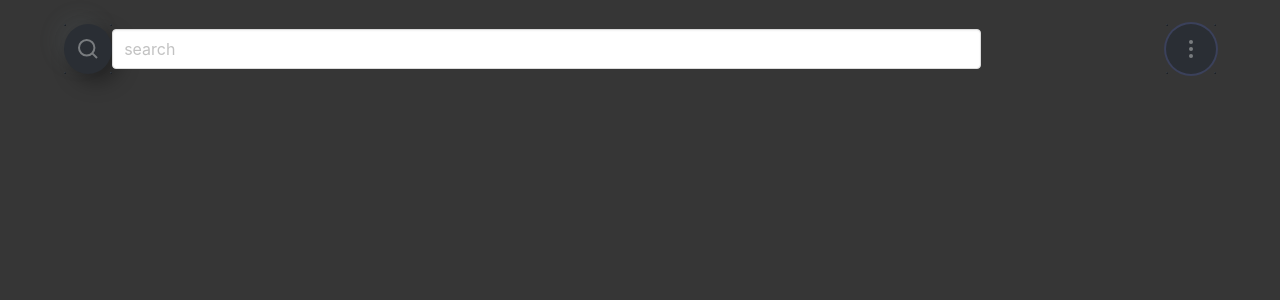
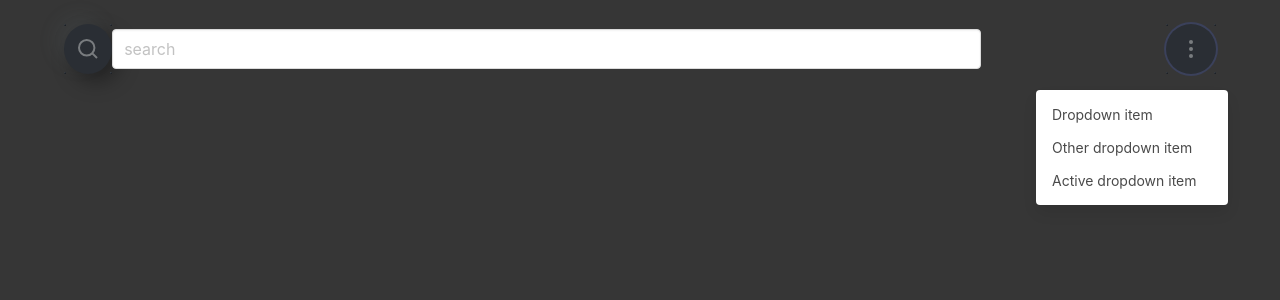
Before and after one commit to Maokei/mserver, a React (Create React App) app in the folder mclient/: page / in a window 1280 px wide. Both pictures are taken after a click on the button 1191 px from the left and 49 px from the top of the page. Shown: the top 300 px of the page. Built offline with nearby package versions, Linux system fonts and the light colour scheme.

Commit message:
show-more dropdown

```diff
--- a/mclient/src/components/Header.tsx
+++ b/mclient/src/components/Header.tsx
@@ -1,7 +1,6 @@
 import React from "react";
-import { ReactComponent as SearchIcon } from "../assets/search-vector.svg";
-import { ReactComponent as MoreIcon } from "../assets/union-vector.svg";
-// import { ReactComponent as BackIcon } from "../assets/back-vector.svg";
+import { Search } from "./Search";
+import { ShowMore } from "./ShowMore";
 
 interface HeaderProps {
     onClick: () => void;
@@ -14,21 +13,9 @@ export const Header: React.FC<HeaderProps> = ({ onClick }) => {
                 <BackIcon />
             </div> */}
 
-            <div
-                data-testid="search"
-                className="control column is-four-fifths search-wrapper"
-            >
-                <button className="icon" onClick={onClick}>
-                    <SearchIcon />
-                </button>
-                <input className="input" type="text" placeholder="search" />
-            </div>
+            <Search onClick={onClick} />
 
-            <div className="column show-more-wrapper">
-                <button data-testid="show-more" className="button icon">
-                    <MoreIcon />
-                </button>
-            </div>
+            <ShowMore />
         </header>
     );
 };
--- /dev/null
+++ b/mclient/src/components/Search.tsx
@@ -0,0 +1,20 @@
+import React from "react";
+import { ReactComponent as SearchIcon } from "../assets/search-vector.svg";
+
+interface SearchProps {
+    onClick: () => void;
+}
+
+export const Search: React.FC<SearchProps> = ({ onClick }) => {
+    return (
+        <div
+            data-testid="search"
+            className="control column is-four-fifths search-wrapper"
+        >
+            <button className="icon" onClick={onClick}>
+                <SearchIcon />
+            </button>
+            <input className="input" type="text" placeholder="search" />
+        </div>
+    );
+};
--- /dev/null
+++ b/mclient/src/components/ShowMore.tsx
@@ -0,0 +1,59 @@
+import React from "react";
+import { ReactComponent as MoreIcon } from "../assets/union-vector.svg";
+
+export const ShowMore = () => {
+    const ref = React.useRef<HTMLDivElement>(null);
+    const [isActive, setIsActive] = React.useState<boolean>(false);
+    const dropdownActiveClass = isActive ? "is-active" : "";
+
+    React.useEffect(() => {
+        const checkIfClickedOutside = (e: MouseEvent) => {
+            if (
+                isActive &&
+                ref.current &&
+                !ref.current.contains(e.target as HTMLElement)
+            ) {
+                setIsActive(false);
+            }
+        };
+
+        document.addEventListener("mousedown", checkIfClickedOutside);
+
+        return () => {
+            document.removeEventListener("mousedown", checkIfClickedOutside);
+        };
+    }, [isActive]);
+
+    return (
+        <div
+            className={`column dropdown is-right ${dropdownActiveClass} show-more-wrapper`}
+        >
+            <div className="dropdown-trigger">
+                <button
+                    data-testid="show-more"
+                    className="button icon"
+                    aria-haspopup="true"
+                    aria-controls="dropdown-menu"
+                    onClick={() => setIsActive(!isActive)}
+                >
+                    <MoreIcon />
+                </button>
+            </div>
+
+            <div
+                ref={ref}
+                className="dropdown-menu"
+                id="dropdown-menu"
+                role="menu"
+            >
+                <div className="dropdown-content">
+                    <div className="dropdown-item">Dropdown item</div>
+                    <div className="dropdown-item">Other dropdown item</div>
+                    <div className="dropdown-item is-active">
+                        Active dropdown item
+                    </div>
+                </div>
+            </div>
+        </div>
+    );
+};
```
